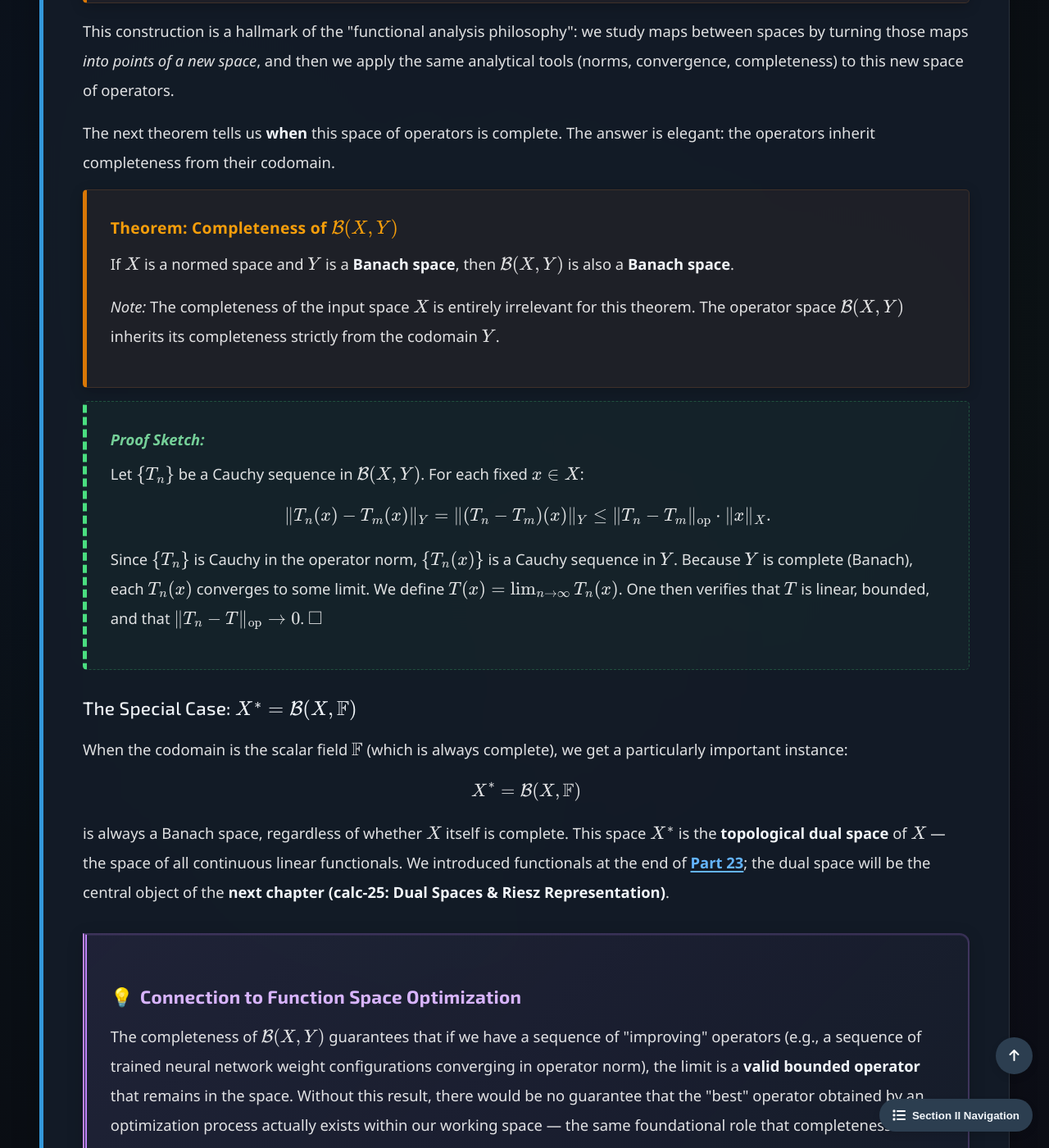
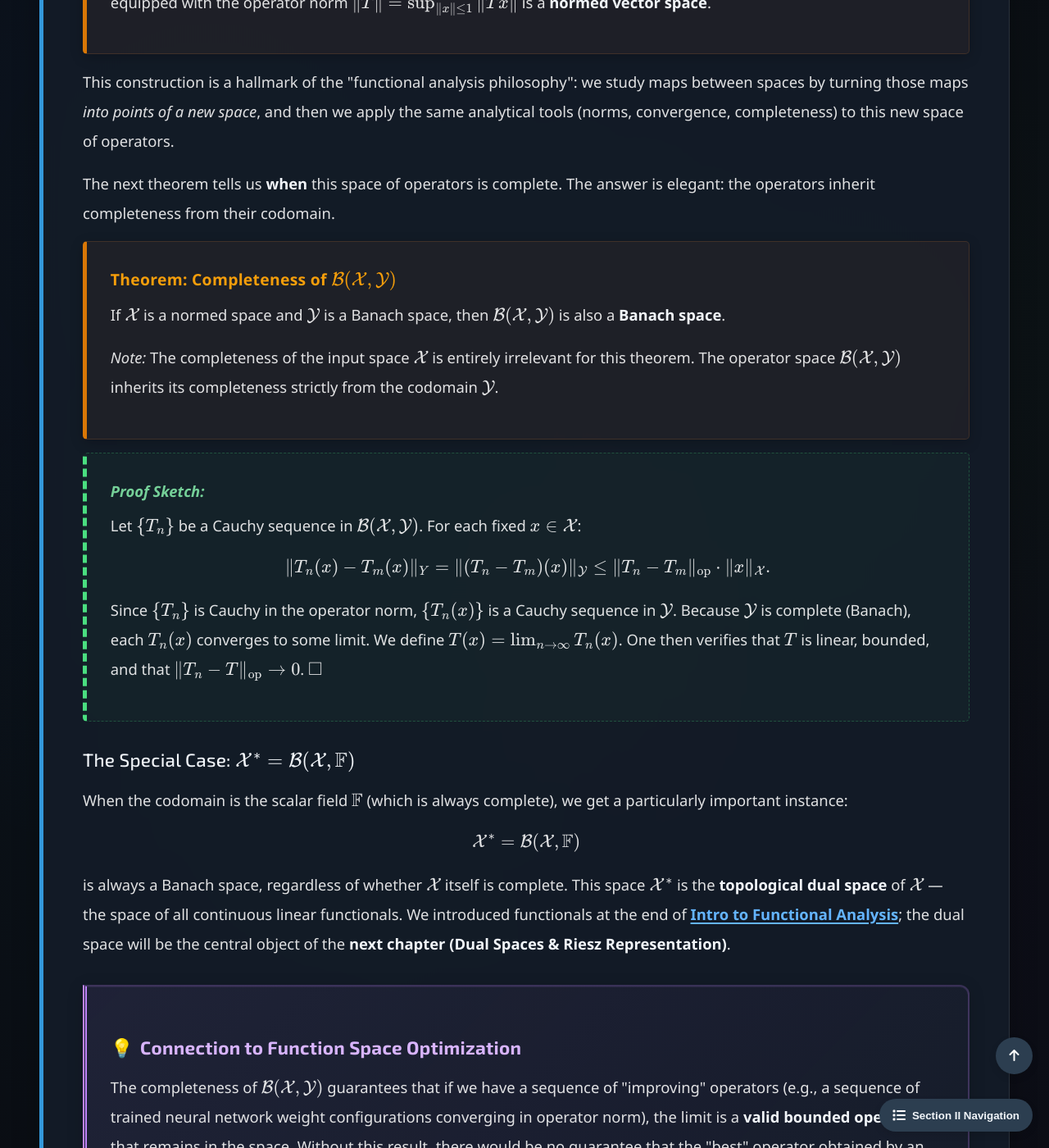
Before and after one commit to Yusukey01/yusukey01.github.io, a Jekyll site: the page built from Mathematics/Calculus/bounded_linear_operators.html, in a window 1280 px wide and 1400 px high, scrolled down 8014 px. Shown: the whole window at 82% size. Built offline with Jekyll 4.4.1, drawn with Linux system fonts in a browser that asks for light colours; some of the changed text lies outside the part shown.

Commit message:
fixed notations

```diff
--- a/Mathematics/Calculus/bounded_linear_operators.html
+++ b/Mathematics/Calculus/bounded_linear_operators.html
@@ -22,7 +22,7 @@ noindex: true
             <a href="#intro">From Matrices to Operators</a>
             <a href="#boundedness">Boundedness & Continuity</a>
             <a href="#norm">The Operator Norm</a>
-            <a href="#bxy">The Space B(X,Y)</a>
+            <a href="#bxy">The Space \mathcal{B}(\mathcal{X},\mathcal{Y})</a>
             <a href="#affine">Affine Subspaces vs Manifolds</a>
         </div>
 
@@ -96,10 +96,10 @@ noindex: true
                 <div class="theorem">
                     <span class="theorem-title">Definition: Bounded Linear Operator</span>
                     <p>
-                        Let \(X\) and \(Y\) be normed spaces. A linear operator \(T: X \to Y\) is called <strong>bounded</strong> if there
-                        exists a constant \(M \geq 0\) such that
+                        Let \(\mathcal{X}\) and \(\mathcal{Y}\) be normed spaces. A linear operator \(T: \mathcal{X} \to \mathcal{Y}\)
+                        is called <strong>bounded</strong> if there exists a constant \(M \geq 0\) such that
                         \[
-                        \|T(x)\|_Y \leq M \|x\|_X \quad \text{for all } x \in X.
+                        \|T(x)\|_{\mathcal{Y}} \leq M \|x\|_{\mathcal{X}} \quad \text{for all } x \in \mathcal{X}.
                         \]
                     </p>
                     <p>
@@ -123,10 +123,10 @@ noindex: true
                 <div class="theorem">
                     <span class="theorem-title">Theorem: Bounded ⟺ Continuous</span>
                     <p>
-                        Let \(T: X \to Y\) be a linear operator between normed spaces. The following are equivalent:
+                        Let \(T: \mathcal{X} \to \mathcal{Y}\) be a linear operator between normed spaces. The following are equivalent:
                     </p>
                     <p>
-                        (a) \(T\) is <strong>continuous at every point</strong> of \(X\).<br>
+                        (a) \(T\) is <strong>continuous at every point</strong> of \(\mathcal{X}\).<br>
                         (b) \(T\) is <strong>continuous at 0</strong>.<br>
                         (c) \(T\) is <strong>bounded</strong>.
                     </p>
@@ -142,7 +142,7 @@ noindex: true
                         for every \(\varepsilon > 0\), there exists \(\delta > 0\) such that
                         \(\|x\| < \delta \implies \|Tx\| < \varepsilon\). Choosing \(\varepsilon = 1\) (the specific value
                         does not matter), we obtain \(\delta > 0\) such that
-                        \(\|x\| < \delta \implies \|Tx\| < 1\). For any nonzero \(x \in X\), the vector
+                        \(\|x\| < \delta \implies \|Tx\| < 1\). For any nonzero \(x \in \mathcal{X}\), the vector
                         \(z = \frac{\delta}{2} \cdot \frac{x}{\|x\|}\) satisfies \(\|z\| < \delta\), so \(\|Tz\| < 1\).
                         By linearity:
                         \[
@@ -183,8 +183,8 @@ noindex: true
                 <div class="theorem">
                     <span class="theorem-title">Theorem: Every Linear Operator on Finite-Dimensional Spaces is Bounded</span>
                     <p>
-                        If \(X\) is a finite-dimensional normed space, then <strong>every</strong> linear operator \(T: X \to Y\)
-                        (for any normed space \(Y\)) is bounded.
+                        If \(\mathcal{X}\) is a finite-dimensional normed space, then every linear operator \(T: \mathcal{X} \to \mathcal{Y}\)
+                        (for any normed space \(\mathcal{Y}\)) is bounded.
                     </p>
                 </div>
 
@@ -218,9 +218,10 @@ noindex: true
                 <div class="theorem">
                     <span class="theorem-title">Definition: The Operator Norm</span>
                     <p>
-                        Let \(T: X \to Y\) be a bounded linear operator between normed spaces. The <strong>operator norm</strong> of \(T\) is:
+                        Let \(T: \mathcal{X} \to \mathcal{Y}\) be a bounded linear operator between normed spaces. The
+                        <strong>operator norm</strong> of \(T\) is:
                         \[
-                        \|T\| = \sup_{\substack{x \in X \\ x \neq 0}} \frac{\|Tx\|_Y}{\|x\|_X}.
+                        \|T\| = \sup_{\substack{x \in \mathcal{X} \\ x \neq 0}} \frac{\|Tx\|_\mathcal{Y}}{\|x\|_\mathcal{X}}.
                         \]
                     </p>
                 </div>
@@ -238,14 +239,14 @@ noindex: true
                 <div class="theorem">
                     <span class="theorem-title">Proposition: Equivalent Formulations of the Operator Norm</span>
                     <p>
-                        The following expressions all equal \(\|T\|\) (assuming \(X \neq \{0\}\)):
+                        The following expressions all equal \(\|T\|\) (assuming \(\mathcal{X} \neq \{0\}\)):
                     </p>
                     <p>
                         \[
                         \begin{align*}
                         \|T\| &= \sup_{\|x\| \leq 1} \|Tx\| && \text{(supremum over the closed unit ball)} \\
                         &= \sup_{\|x\| = 1} \|Tx\| && \text{(supremum over the unit sphere)} \\
-                        &= \inf \{ M \geq 0 : \|Tx\| \leq M\|x\| \text{ for all } x \in X \} && \text{(smallest bounding constant)}
+                        &= \inf \{ M \geq 0 : \|Tx\| \leq M\|x\| \text{ for all } x \in \mathcal{X} \} && \text{(smallest bounding constant)}
                         \end{align*}
                         \]
                     </p>
@@ -262,7 +263,8 @@ noindex: true
                     </p>
                     <p>
                         This connects directly to the <a href="../Linear_algebra/symmetry.html#svd"><strong>Singular Value Decomposition (SVD)</strong></a>.
-                        The SVD decomposes \(\mathbf{A} = \mathbf{U}\boldsymbol{\Sigma} \mathbf{V}^T\), and the operator norm is simply the largest diagonal entry of \(\boldsymbol{\Sigma}\).
+                        The SVD decomposes \(\mathbf{A} = \mathbf{U}\boldsymbol{\Sigma} \mathbf{V}^T\), and the operator norm is simply the largest diagonal
+                        entry of \(\boldsymbol{\Sigma}\).
                         In this light, <strong>the operator norm is the infinite-dimensional generalization of the largest singular value</strong>.
                     </p>
                 </div>
@@ -276,8 +278,8 @@ noindex: true
                 <div class="theorem">
                     <span class="theorem-title">Proposition: Submultiplicativity</span>
                     <p>
-                        If \(T: X \to Y\) and \(S: Y \to Z\) are bounded linear operators, then the composition \(S \circ T: X \to Z\)
-                        is bounded and
+                        \(T: \mathcal{X} \to \mathcal{Y}\) and \(S: \mathcal{Y} \to \mathcal{Z}\) are bounded linear operators, then the
+                        composition \(S \circ T: \mathcal{X} \to \mathcal{Z}\) is bounded and
                         \[
                         \|S \circ T\| \leq \|S\| \cdot \|T\|.
                         \]
@@ -309,7 +311,7 @@ noindex: true
             </section>
 
             <section id="bxy" class="section-content">
-                <h2>The Space \(\mathcal{B}(X, Y)\) & Completeness</h2>
+                <h2>The Space \(\mathcal{B}(\mathcal{X}, \mathcal{Y})\) & Completeness</h2>
 
                 <p>
                     A remarkable feature of functional analysis is that <strong>operators themselves form a vector space</strong>.
@@ -317,16 +319,16 @@ noindex: true
                     \[
                     (S + T)(x) = S(x) + T(x), \qquad (\alpha T)(x) = \alpha \cdot T(x).
                     \]
-                    If we collect all bounded linear operators from \(X\) to \(Y\) and equip this collection with the operator norm,
-                    we obtain a normed space of its own.
+                    If we collect all bounded linear operators from \(\mathcal{X}\) to \(\mathcal{Y}\) and equip this collection with the
+                    operator norm, we obtain a normed space of its own.
                 </p>
 
                 <div class="theorem">
-                    <span class="theorem-title">Definition: The Space \(\mathcal{B}(X, Y)\)</span>
+                    <span class="theorem-title">Definition: The Space \(\mathcal{B}(\mathcal{X}, \mathcal{Y})\)</span>
                     <p>
-                        Let \(X\) and \(Y\) be normed spaces. The set
+                        Let \(\mathcal{X}\) and \(\mathcal{Y}\) be normed spaces. The set
                         \[
-                        \mathcal{B}(X, Y) = \{ T: X \to Y \mid T \text{ is linear and bounded} \}
+                        \mathcal{B}(\mathcal{X}, \mathcal{Y}) = \{ T: \mathcal{X} \to \mathcal{Y} \mid T \text{ is linear and bounded} \}
                         \]
                         equipped with the operator norm \(\|T\| = \sup_{\|x\| \leq 1} \|Tx\|\) is a <strong>normed vector space</strong>.
                     </p>
@@ -344,49 +346,48 @@ noindex: true
                 </p>
 
                 <div class="theorem">
-                    <span class="theorem-title">Theorem: Completeness of \(\mathcal{B}(X, Y)\)</span>
+                    <span class="theorem-title">Theorem: Completeness of \(\mathcal{B}(\mathcal{X}, \mathcal{Y})\)</span>
                      <p>
-                        If \(X\) is a normed space and \(Y\) is a <strong>Banach space</strong>, then
-                        \(\mathcal{B}(X, Y)\) is also a <strong>Banach space</strong>.
+                        If \(\mathcal{X}\) is a normed space and \(\mathcal{Y}\) is a Banach space, then \(\mathcal{B}(\mathcal{X}, \mathcal{Y})\)
+                        is also a <strong>Banach space</strong>.
                     </p>
                     <p>
-                        <em>Note:</em> The completeness of the input space \(X\) is entirely irrelevant for this theorem.
-                        The operator space \(\mathcal{B}(X, Y)\) inherits its completeness strictly from the codomain \(Y\).
+                        <em>Note:</em> The completeness of the input space \(\mathcal{X}\) is entirely irrelevant for this theorem.
+                        The operator space \(\mathcal{B}(\mathcal{X}, \mathcal{Y})\) inherits its completeness strictly from the codomain \(\mathcal{Y}\).
                     </p>
                 </div>
 
                 <div class="proof">
                     <span class="proof-title">Proof Sketch:</span>
                     <p>
-                        Let \(\{T_n\}\) be a Cauchy sequence in \(\mathcal{B}(X, Y)\). For each fixed \(x \in X\):
+                        Let \(\{T_n\}\) be a Cauchy sequence in \(\mathcal{B}(\mathcal{X}, \mathcal{Y})\). For each fixed \(x \in \mathcal{X}\):
                         \[
-                        \|T_n(x) - T_m(x)\|_Y = \|(T_n - T_m)(x)\|_Y \leq \|T_n - T_m\|_{\text{op}} \cdot \|x\|_X.
+                        \|T_n(x) - T_m(x)\|_Y = \|(T_n - T_m)(x)\|_{\mathcal{Y}} \leq \|T_n - T_m\|_{\text{op}} \cdot \|x\|_{\mathcal{X}}.
                         \]
-                        Since \(\{T_n\}\) is Cauchy in the operator norm, \(\{T_n(x)\}\) is a Cauchy sequence in \(Y\).
-                        Because \(Y\) is complete (Banach), each \(T_n(x)\) converges to some limit. We define
+                        Since \(\{T_n\}\) is Cauchy in the operator norm, \(\{T_n(x)\}\) is a Cauchy sequence in \(\mathcal{Y}\).
+                        Because \(\mathcal{Y}\) is complete (Banach), each \(T_n(x)\) converges to some limit. We define
                         \(T(x) = \lim_{n \to \infty} T_n(x)\). One then verifies that \(T\) is linear, bounded,
                         and that \(\|T_n - T\|_{\text{op}} \to 0\). \(\square\)
                     </p>
                 </div>
 
-                <h3>The Special Case: \(X^* = \mathcal{B}(X, \mathbb{F})\)</h3>
+                <h3>The Special Case: \(\mathcal{X}^* = \mathcal{B}(\mathcal{X}, \mathbb{F})\)</h3>
                 <p>
                     When the codomain is the scalar field \(\mathbb{F}\) (which is always complete), we get a particularly
                     important instance:
                     \[
-                    X^* = \mathcal{B}(X, \mathbb{F})
+                   \mathcal{X}^* = \mathcal{B}(\mathcal{X}, \mathbb{F})
                     \]
-                    is always a Banach space, regardless of whether \(X\) itself is complete. This space \(X^*\) is the
-                    <strong>topological dual space</strong> of \(X\) — the space of all continuous linear functionals.
-                    We introduced functionals at the end of <a href="intro_analysis.html#functionals"><strong>Part 23</strong></a>;
-                    the dual space will be the central object of the
-                    <strong>next chapter (calc-25: Dual Spaces & Riesz Representation)</strong>.
+                    is always a Banach space, regardless of whether \(\mathcal{X}\) itself is complete. This space \(\mathcal{X}^*\) is the
+                    <strong>topological dual space</strong> of \(\mathcal{X}\) — the space of all continuous linear functionals.
+                    We introduced functionals at the end of <a href="intro_analysis.html#functionals"><strong>Intro to Functional Analysis</strong></a>;
+                    the dual space will be the central object of the <strong>next chapter (Dual Spaces & Riesz Representation)</strong>.
                 </p>
 
                 <div class="insight-box">
                     <h3>Connection to Function Space Optimization</h3>
                     <p>
-                        The completeness of \(\mathcal{B}(X, Y)\) guarantees that if we have a sequence of "improving" operators
+                        The completeness of \(\mathcal{B}(\mathcal{X}, \mathcal{Y})\) guarantees that if we have a sequence of "improving" operators
                         (e.g., a sequence of trained neural network weight configurations converging in operator norm), the limit
                         is a <strong>valid bounded operator</strong> that remains in the space. Without this result, there would be
                         no guarantee that the "best" operator obtained by an optimization process actually exists within our
@@ -413,12 +414,12 @@ noindex: true
                 <div class="theorem">
                     <span class="theorem-title">Definition: Affine Subspace</span>
                     <p>
-                        Let \(X\) be a vector space and \(M \subseteq X\) a subspace. An <strong>affine subspace</strong>
+                        Let \(\mathcal{X}\) be a vector space and \(M \subseteq \mathcal{X}\) a subspace. An <strong>affine subspace</strong>
                         (or <strong>flat</strong>) is a set of the form
                         \[
                         x_0 + M = \{ x_0 + m : m \in M \}
                         \]
-                        for some fixed \(x_0 \in X\). This is simply the subspace \(M\) shifted by the vector \(x_0\).
+                        for some fixed \(x_0 \in \mathcal{X}\). This is simply the subspace \(M\) shifted by the vector \(x_0\).
                     </p>
                 </div>
 
@@ -474,7 +475,7 @@ noindex: true
                     With this clarification in place, we have now assembled the essential toolkit of bounded linear operators
                     and their norms. In the <strong>next chapter</strong>, we turn to the most important special case:
                     when the codomain is the scalar field. These are the <strong>continuous linear functionals</strong>,
-                    and collecting them gives us the <strong>Dual Space</strong> \(X^*\) — the gateway to understanding
+                    and collecting them gives us the <strong>Dual Space</strong> \(\mathcal{X}^*\) — the gateway to understanding
                     why gradients are covectors and to the Riesz Representation Theorem.
                 </p>
             </section>
```
